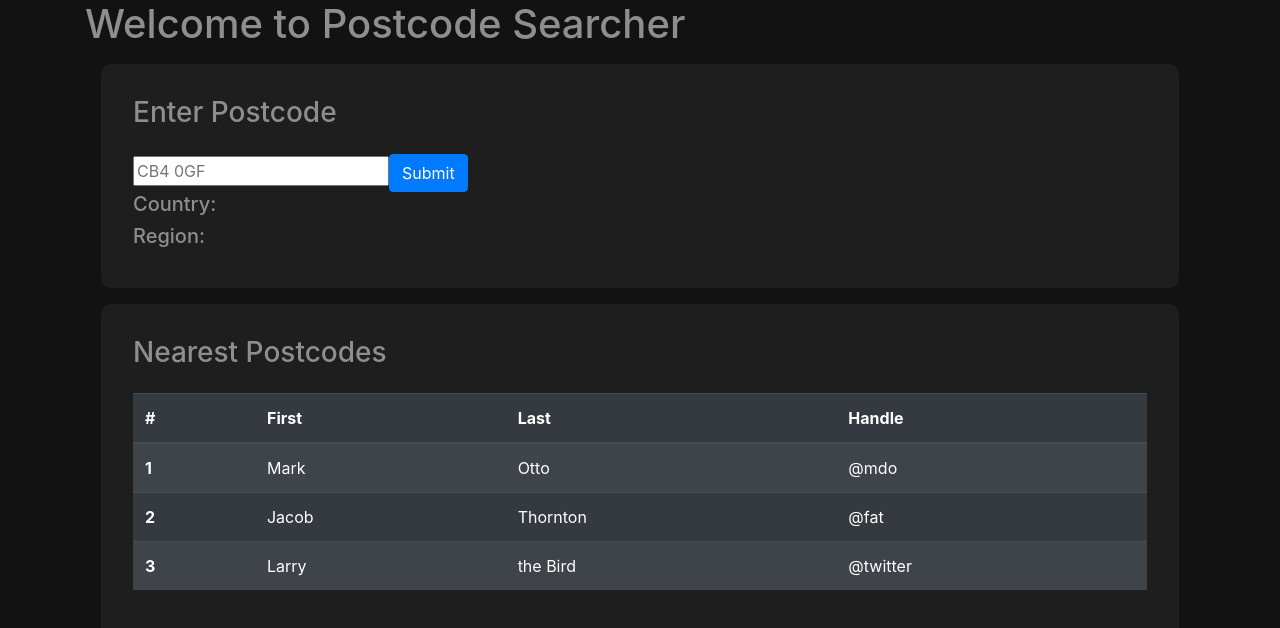
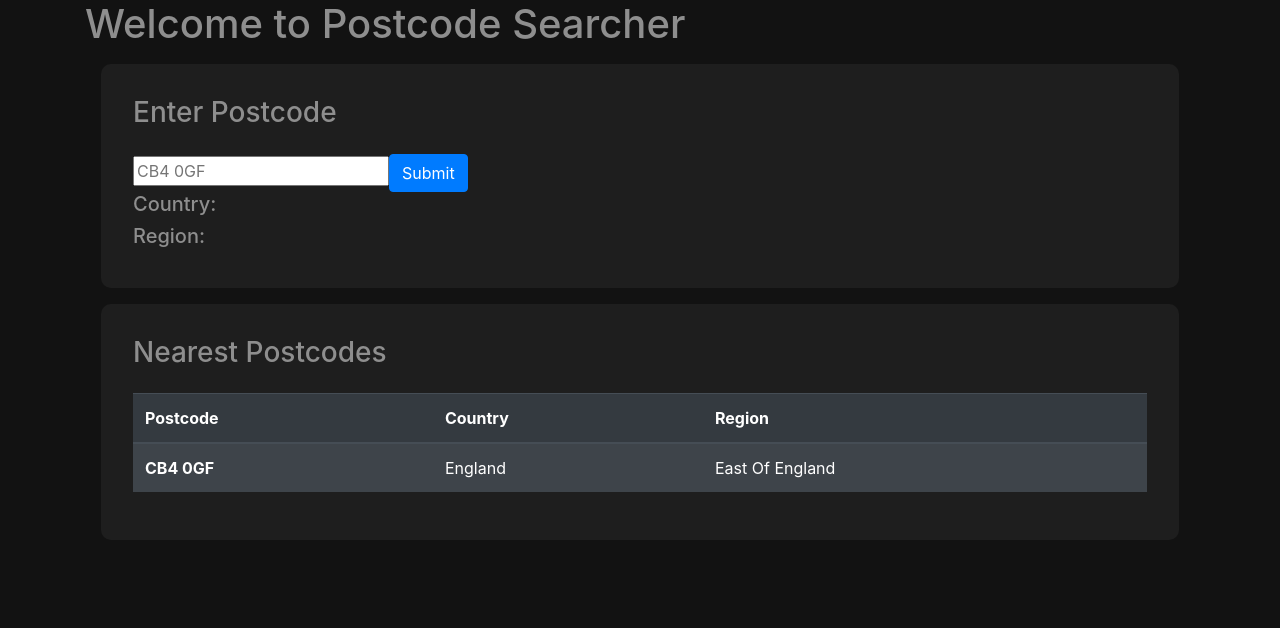
Before and after one commit to JakeLeigh/FeatureSpaceTask, a React (Create React App) app in the folder postcodesearch/: page / in a window 1280 px wide. Shown: the top 628 px of the page. Built offline with nearby package versions, Linux system fonts and the light colour scheme.

Commit message:
setup table columns

```diff
--- a/postcodesearch/src/App.js
+++ b/postcodesearch/src/App.js
@@ -39,31 +39,18 @@ function App() {
         <table class="table table-striped table-dark">
           <thead>
             <tr>
-              <th scope="col">#</th>
-              <th scope="col">First</th>
-              <th scope="col">Last</th>
-              <th scope="col">Handle</th>
+              <th scope="col">Postcode</th>
+              <th scope="col">Country</th>
+              <th scope="col">Region</th>
             </tr>
           </thead>
           <tbody>
             <tr>
-              <th scope="row">1</th>
-              <td>Mark</td>
-              <td>Otto</td>
-              <td>@mdo</td>
+              <th scope="row">CB4 0GF</th>
+              <td>England</td>
+              <td>East Of England</td>
             </tr>
-            <tr>
-              <th scope="row">2</th>
-              <td>Jacob</td>
-              <td>Thornton</td>
-              <td>@fat</td>
-            </tr>
-            <tr>
-              <th scope="row">3</th>
-              <td>Larry</td>
-              <td>the Bird</td>
-              <td>@twitter</td>
-            </tr>
+
           </tbody>
         </table>
         </div>
```
